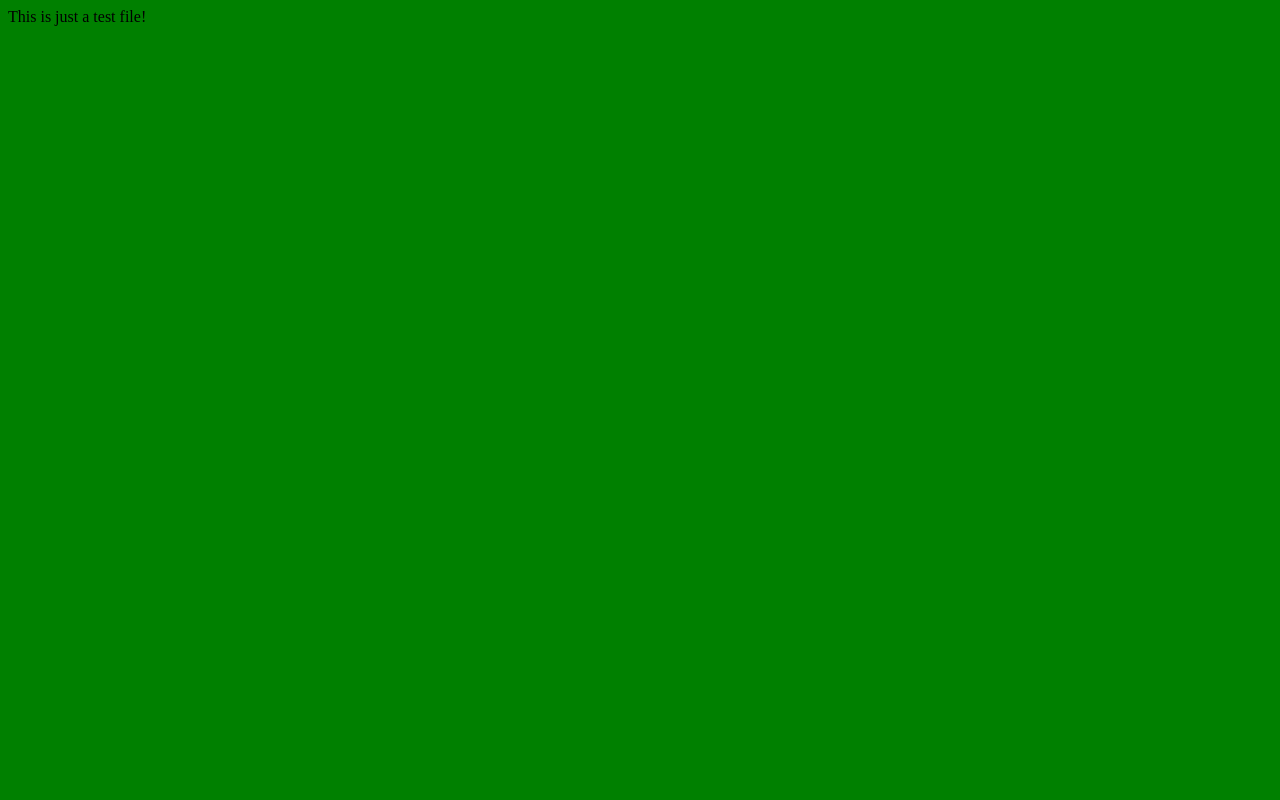
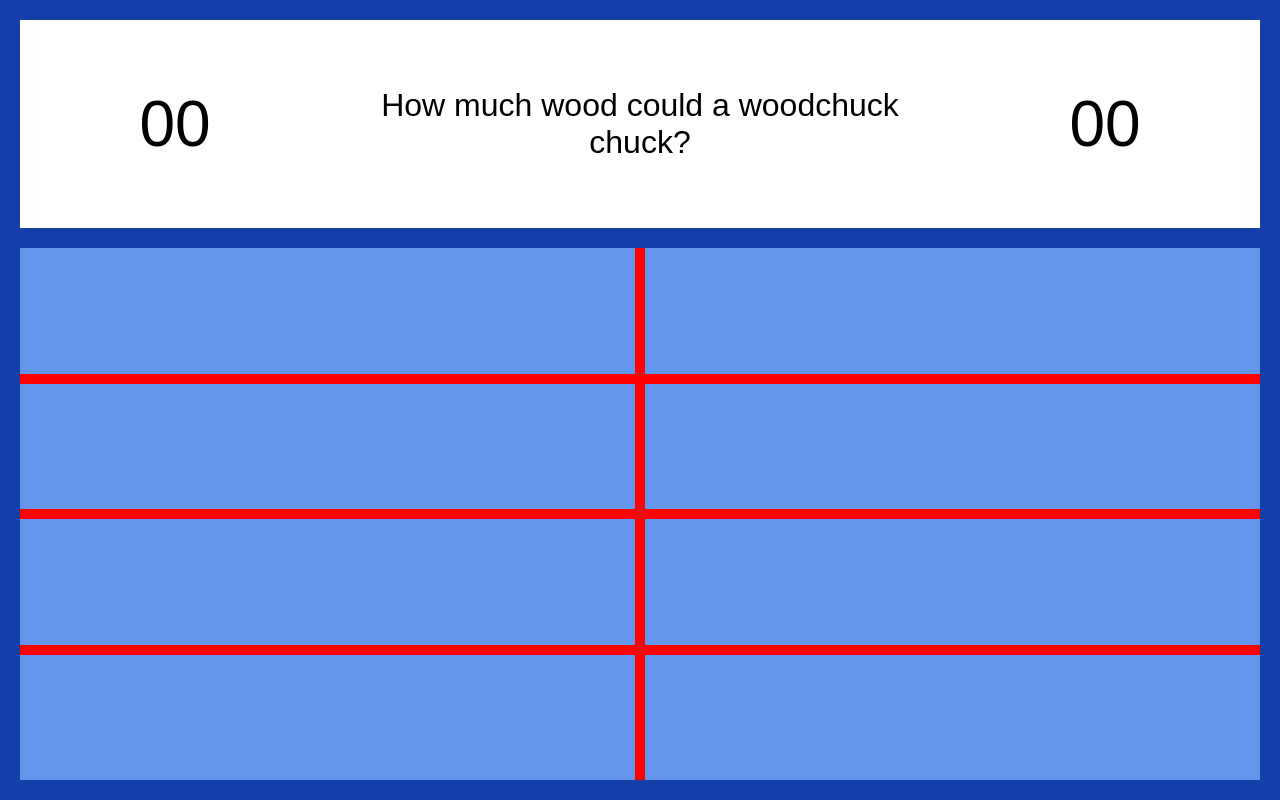
Before and after one commit to Miltage/family-feud, a website built with webpack: page public/index.html in a window 1280 px wide. Built offline with nearby package versions, Linux system fonts and the light colour scheme.

Commit message:
Add css layout

```diff
--- a/public/index.html
+++ b/public/index.html
@@ -4,6 +4,22 @@
         <script type="text/javascript" src="app.js"></script>
     </head>
     <body>
-        This is just a test file!
+        <div id="wrapper">
+            <div id="header">
+                <div class="score">00</div>
+                <div class="question">How much wood could a woodchuck chuck?</div>
+                <div class="score">00</div>
+            </div>
+            <div id="content">
+                <div class="answer"></div>
+                <div class="answer"></div>
+                <div class="answer"></div>
+                <div class="answer"></div>
+                <div class="answer"></div>
+                <div class="answer"></div>
+                <div class="answer"></div>
+                <div class="answer"></div>
+            </div>
+        </div>
     </body>
 </html>
--- a/src/scss/styles.scss
+++ b/src/scss/styles.scss
@@ -1,3 +1,44 @@
 body {
-    background-color: green;
+    background-color: #143EA8;
+    margin: 0;
+    padding: 0;
+    font-family: Arial, Helvetica, sans-serif;
 }
+
+#wrapper {
+    padding: 20px;
+    display: grid;
+    grid-template-rows: 30% 1fr;
+    height: calc(100vh - 40px);
+
+    #header {
+        background-color: white;
+        margin-bottom: 20px;
+        display: grid;
+        grid-template-columns: 25% 1fr 25%;
+
+        div {
+            display: flex;
+            justify-content: center;
+            align-items: center;
+            text-align: center;
+            font-size: 32px;
+
+            &.score {
+                font-size: 64px;
+            }
+        }
+    }
+
+    #content {
+        background-color: red;
+        display: grid;
+        grid-template-columns: 1fr 1fr;
+        grid-template-rows: 1fr 1fr 1fr 1fr;
+        grid-gap: 10px;
+
+        .answer {
+            background-color: cornflowerblue;
+        }
+    }
+}
```
Also changed, not shown: public/app.js (+1 -1 lines).
